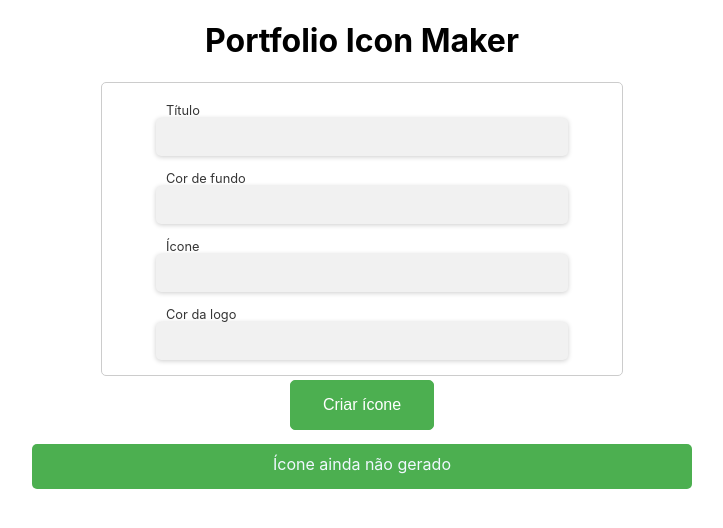
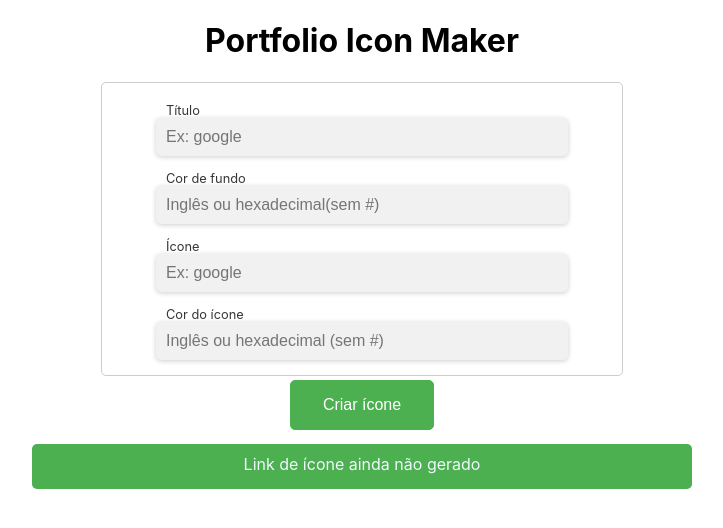
Before and after one commit to vinigofr/portfolio-icon, a React (Create React App) app: page / in a window 1280 px wide. Shown: the top 528 px of the page, without its empty margins (278-1001 px from the left). Built offline with nearby package versions, Linux system fonts and the light colour scheme.

Commit message:
Correções de escrita e adição de placeholder

```diff
--- a/src/Components/AccessLink.jsx
+++ b/src/Components/AccessLink.jsx
@@ -8,7 +8,7 @@ function AccessLink() {
   const { params, firstTime } = React.useContext(AppContext);
   const readyURL = generateLink(params);
 
-  const message = <p className='iconMessage'>Ícone ainda não gerado</p>;
+  const message = <p className='iconMessage'>Link de ícone ainda não gerado</p>;
 
   return (
     firstTime ?
--- a/src/Components/LinkAccess.jsx
+++ b/src/Components/LinkAccess.jsx
@@ -4,18 +4,16 @@ import '../Styles/LinkButton.css';
 function LinkAccess(props) {
   const { readyURL, title } = props;
 
-  const link =  <button
+  const link = <a
     className="accessIconButton"
     href={readyURL}
     target="_blank"
     rel="noreferrer"
   >
     {`Acessar ícone de ${title}`}
-</button>
+  </a>
 
-  return (
-      { link }
-    )
+  return (link)
 }
 
 export default LinkAccess;
--- a/src/Components/inputs/FormInput.jsx
+++ b/src/Components/inputs/FormInput.jsx
@@ -39,6 +39,7 @@ const FormInput = function () {
           type="text"
           name="title"
           id="title"
+          placeholder="Ex: google"
           readOnly={false}
           value={inputParams.title}
         />
@@ -53,6 +54,7 @@ const FormInput = function () {
           name="backgColor"
           id="backgColor"
           readOnly={false}
+          placeholder="Inglês ou hexadecimal(sem #)"
           value={inputParams.backgColor}
         />
       </label>
@@ -65,6 +67,7 @@ const FormInput = function () {
           type="text"
           name="icon"
           id="icon"
+          placeholder="Ex: google"
           readOnly={false}
           value={inputParams.icon}
         />
@@ -72,12 +75,13 @@ const FormInput = function () {
 
 
       <label className="inputLabel" htmlFor="logoColor">
-        <span className='inputTitle'>Cor da logo</span>
+        <span className='inputTitle'>Cor do ícone</span>
       <input
         className="input"
         type="text"
         name="logoColor"
         id="logoColor"
+        placeholder="Inglês ou hexadecimal (sem #)"
         readOnly={false}
         value={inputParams.logoColor}
       />
```
Lines whose indentation alone changed are shown as unchanged.
